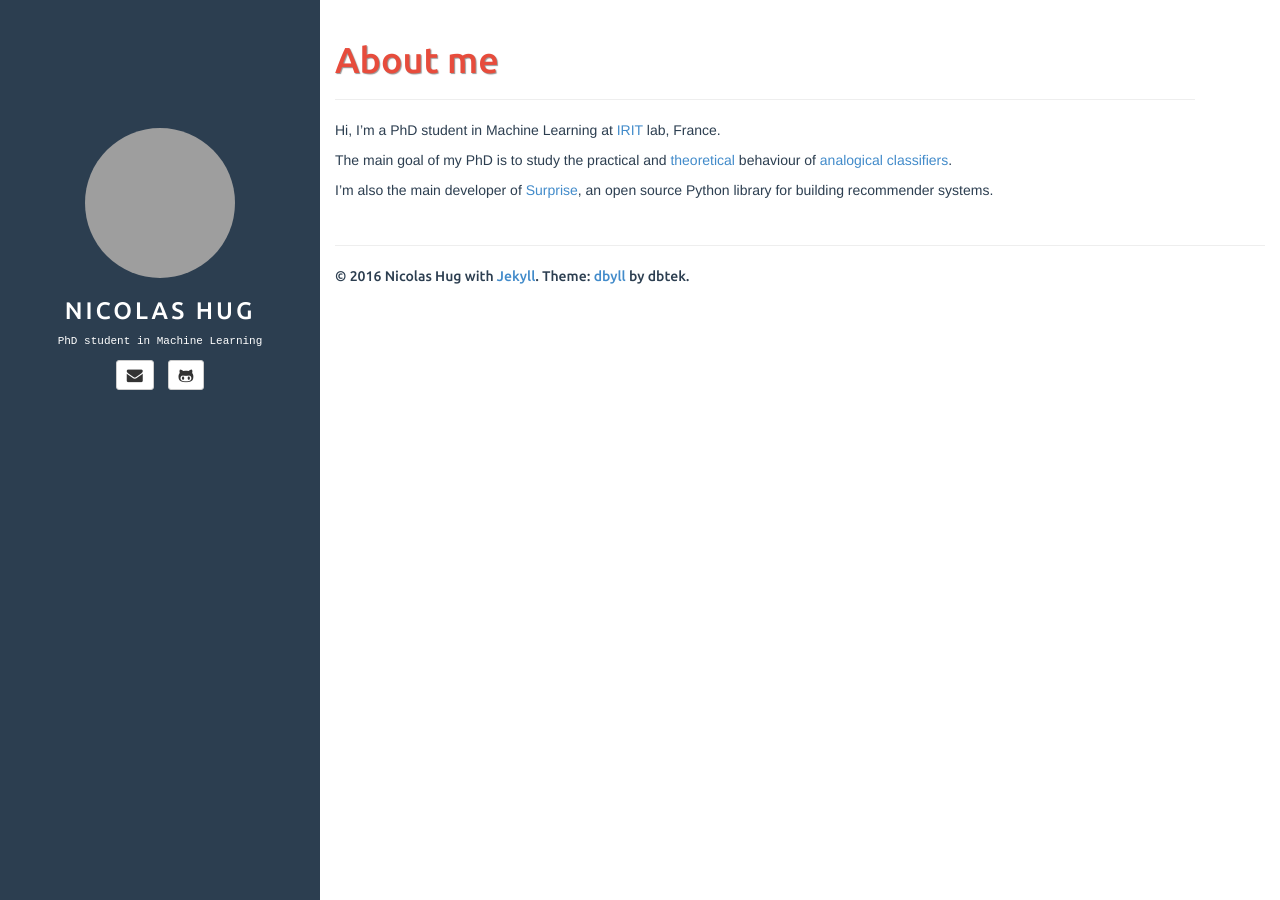
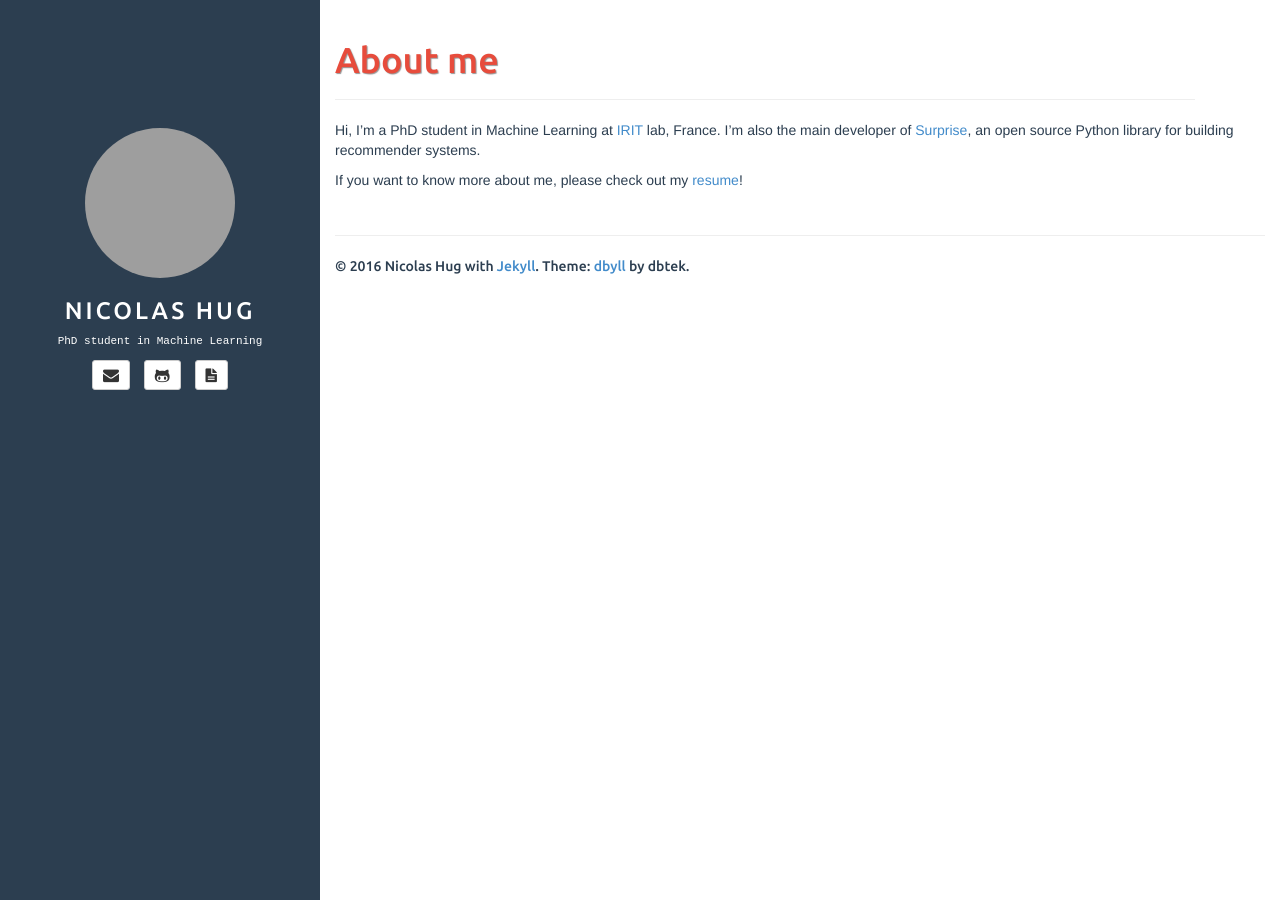
Before and after one commit to NicolasHug/nicolashug.github.io, a Jekyll site: the page built from index.md, in a window 1280 px wide. Built offline with Jekyll 4.4.1, drawn with Linux system fonts in a browser that asks for light colours; grey boxes are pictures that could not be loaded.

Commit message:
added resume

```diff
--- a/_includes/sidebar.html
+++ b/_includes/sidebar.html
@@ -37,6 +37,11 @@
 			</a>
 		</li>
 		{% endif %}
+		<li>
+			<a class="btn btn-default btn-sm" href="{{site.github.url}}/assets/Nicolas_Hug_CV.pdf">
+				<i class="fa fa-file-text fa-lg"></i>
+			</a>
+		</li>
 	</ul>
 	<ul id="contact-list-secondary" class="list-unstyled list-inline">
 		{% if site.author.pinterest %}
--- a/index.md
+++ b/index.md
@@ -4,11 +4,9 @@ tagline:
 ---
 
 Hi, I'm a PhD student in Machine Learning at
-[IRIT](https://www.irit.fr/?lang=en) lab, France.
+[IRIT](https://www.irit.fr/?lang=en) lab, France. I'm also the main developer
+of [Surprise](http://surpriselib.com/), an open source Python library for
+building recommender systems.
 
-The main goal of my PhD is to study the practical and
-[theoretical](http://ebooks.iospress.com/volumearticle/44815) behaviour of
-[analogical classifiers](http://ijcai.org/Proceedings/07/Papers/108.pdf).
-
-I'm also the main developer of [Surprise](http://surpriselib.com/), an open
-source Python library for building recommender systems.
+If you want to know more about me, please check out my
+[resume]({{site.github.url}}/assets/Nicolas_Hug_CV.pdf)!
```
Also changed, not shown: assets/cvico.png (added), 1 other file.
